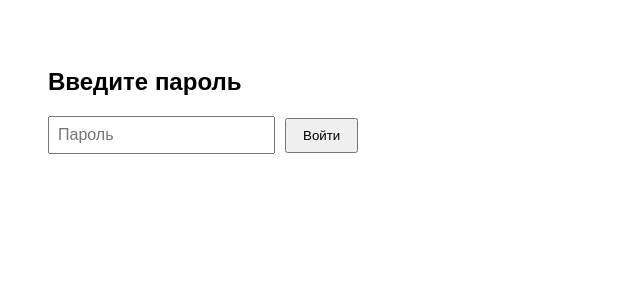
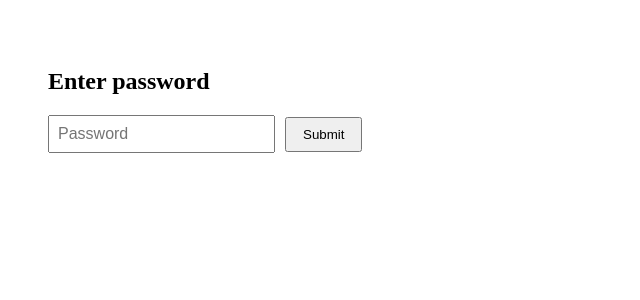
Before and after one commit to toshkaexe/mailSenderDHL-web, a React (Vite) app: page / in a window 1280 px wide. Shown: the top 300 px of the page, without its empty margins (0-640 px from the left). Built offline with nearby package versions, Linux system fonts and the light colour scheme.

Commit message:
added login-page and the second page

```diff
--- a/src/pages/App.jsx
+++ b/src/App.jsx
@@ -1,13 +1,12 @@
 import React from 'react'
 import { Routes, Route } from 'react-router-dom'
-import WelcomePage from "./WelcomePage";
-import SuccessPage from "./UploadPage";
-
+import LoginPage from './pages/LoginPage'
+import SuccessPage from './pages/SuccessPage'
 
 function App() {
   return (
       <Routes>
-        <Route path="/" element={<WelcomePage />} />
+        <Route path="/" element={<LoginPage />} />
         <Route path="/success" element={<SuccessPage />} />
       </Routes>
   )
--- a/src/main.jsx
+++ b/src/main.jsx
@@ -1,42 +1,12 @@
-import React, { useState } from 'react'
+import React from 'react'
 import ReactDOM from 'react-dom/client'
-
-function App() {
-  const [password, setPassword] = useState('')
-  const [isCorrect, setIsCorrect] = useState(false)
-
-  const handleSubmit = (e) => {
-    e.preventDefault()
-    if (password === '1234') {
-      setIsCorrect(true)
-    } else {
-      alert('Неверный пароль')
-    }
-  }
-
-  if (isCorrect) {
-    return <h1>Ок ✅</h1>
-  }
-
-  return (
-      <form onSubmit={handleSubmit} style={{ padding: '40px', fontFamily: 'sans-serif' }}>
-        <h2>Введите пароль</h2>
-        <input
-            type="password"
-            value={password}
-            onChange={(e) => setPassword(e.target.value)}
-            placeholder="Пароль"
-            style={{ padding: '8px', fontSize: '16px' }}
-        />
-        <button type="submit" style={{ marginLeft: '10px', padding: '8px 16px' }}>
-          Войти
-        </button>
-      </form>
-  )
-}
+import { MemoryRouter } from 'react-router-dom'
+import App from './App'
 
 ReactDOM.createRoot(document.getElementById('root')).render(
     <React.StrictMode>
-      <App />
+      <MemoryRouter>
+        <App />
+      </MemoryRouter>
     </React.StrictMode>
 )
--- a/src/pages/WelcomePage.jsx
+++ b/src/pages/LoginPage.jsx
@@ -1,7 +1,7 @@
 import React, { useState } from 'react'
 import { useNavigate } from 'react-router-dom'
 
-function WelcomePage() {
+function LoginPage() {
   const [password, setPassword] = useState('')
   const navigate = useNavigate()
 
@@ -10,25 +10,25 @@ function WelcomePage() {
     if (password === '1234') {
       navigate('/success')
     } else {
-      alert('Неверный пароль')
+      alert('Incorrect password')
     }
   }
 
   return (
       <form onSubmit={handleSubmit} style={{ padding: '40px' }}>
-        <h2>Введите пароль</h2>
+        <h2>Enter password</h2>
         <input
             type="password"
             value={password}
             onChange={(e) => setPassword(e.target.value)}
-            placeholder="Пароль"
+            placeholder="Password"
             style={{ padding: '8px', fontSize: '16px' }}
         />
         <button type="submit" style={{ marginLeft: '10px', padding: '8px 16px' }}>
-          Войти
+          Submit
         </button>
       </form>
   )
 }
 
-export default WelcomePage
+export default LoginPage
--- a/src/pages/UploadPage.jsx
+++ b/src/pages/SuccessPage.jsx
@@ -3,7 +3,8 @@ import React from 'react'
 function SuccessPage() {
   return (
       <div style={{ padding: '40px' }}>
-        <h1>Добро пожаловать 🎉</h1>
+        <h1>Access granted ✅</h1>
+        <p>Welcome to the protected page!</p>
       </div>
   )
 }
```
